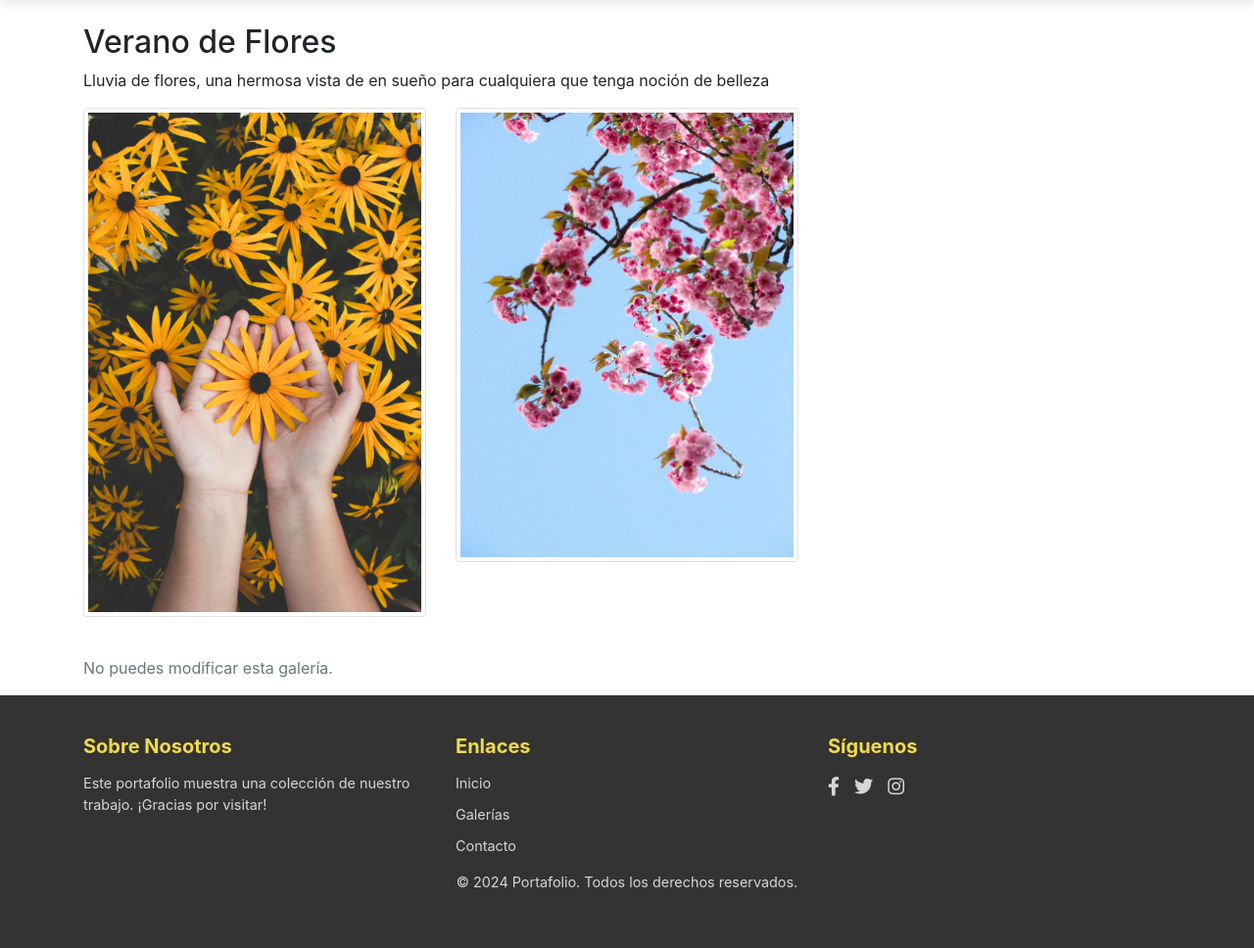
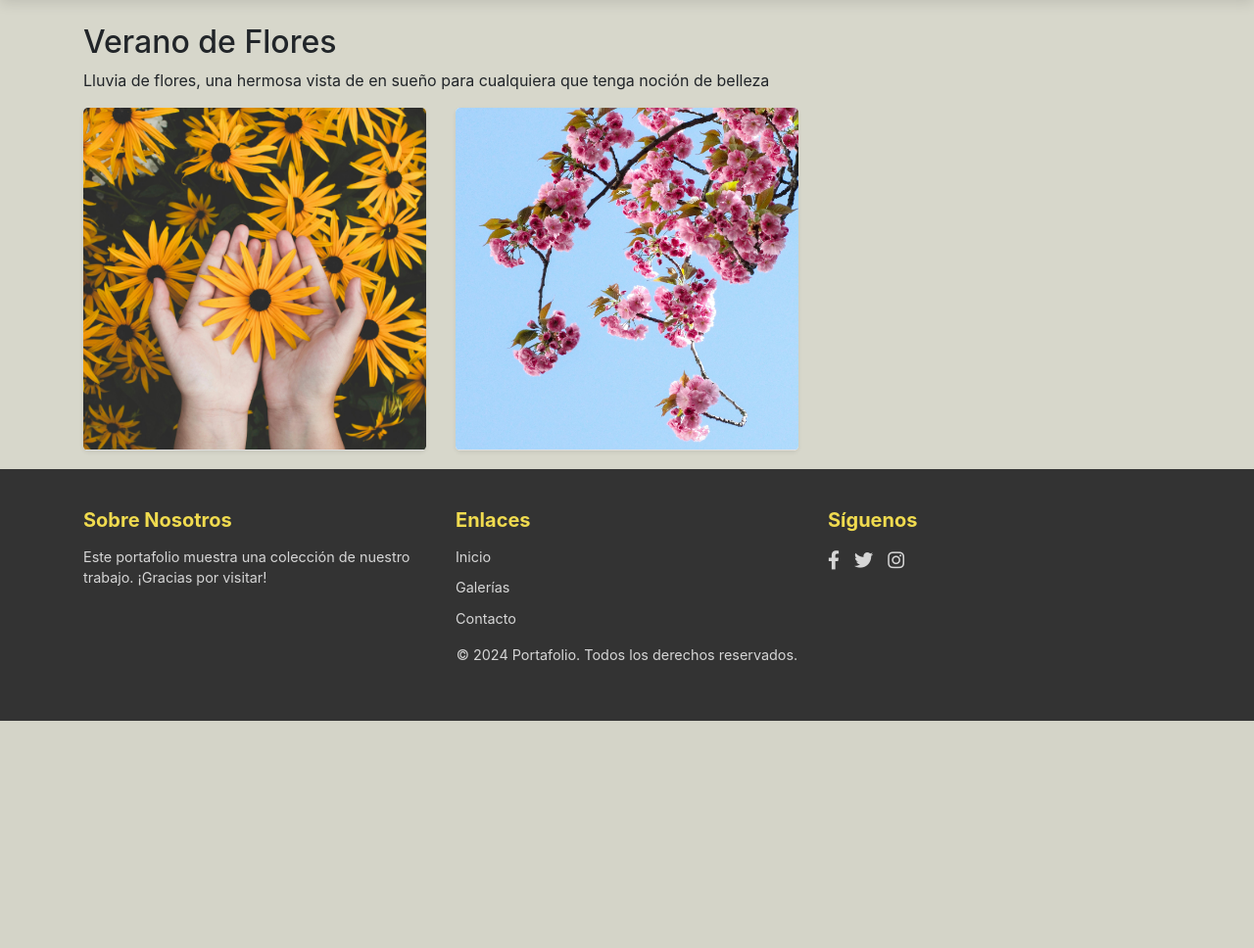
Before and after one commit to jhonRR28/Galeria, a Django app: page /gallery/1/ in a window 1280 px wide. Shown: the part 64-1032 px from the top of the page at 98% size. After the commit the page ends 800 px from the top, so only its background shows below. Run offline with Django 5.2, Linux system fonts and the light colour scheme; data comes from the database, SQL or seed files in the repository; both versions use the stored data as it was after the commit; some libraries are stand-ins or nearby versions.

Commit message:
Ajustes en todas las vistas detalles e imagenes

```diff
--- a/gallery/static/gallery/css/styles.css
+++ b/gallery/static/gallery/css/styles.css
@@ -8,6 +8,8 @@ html, body {
 .container-main {
     margin: 0;
     padding: 0;
+    background-color: #d7d7cb; /* Color específico para la galería */
+
 }
 
 .container {
@@ -227,6 +229,7 @@ html, body {
     background: rgba(0, 0, 0, 0.5);
     opacity: 0;
     display: flex;
+    flex-direction: column;
     justify-content: center;
     align-items: center;
     transition: opacity 0.3s ease;
--- a/gallery/templates/gallery/gallery_detail.html
+++ b/gallery/templates/gallery/gallery_detail.html
@@ -3,40 +3,50 @@
 
 {% block content %}
 <div class="container mt-4">
-    <h2>{{ gallery.title }}</h2>
-    <p>{{ gallery.description }}</p>
+    <!-- Contenedor para título, descripción y botones alineados a la derecha -->
+    <div class="d-flex justify-content-between align-items-center">
+        <div>
+            <h2>{{ gallery.title }}</h2>
+            <p>{{ gallery.description }}</p>
+        </div>
+
+        <!-- Botones de modificar, eliminar y agregar imagen alineados a la derecha -->
+        {% if is_owner %}
+        <div class="d-flex gap-2">
+            <a href="{% url 'edit_gallery' gallery.id %}" class="btn btn-warning btn-sm mr-3">Modificar Galería</a>
+            <a href="{% url 'delete_gallery' gallery.id %}" class="btn btn-danger btn-sm mr-3">Eliminar Galería</a>
+            <a href="{% url 'add_image_to_gallery' gallery.id %}" class="btn btn-primary btn-sm">Agregar Imagen</a>
+        </div>
+        {% endif %}
+    </div>
 
     <!-- Muestra las imágenes de la galería -->
-    <div class="gallery-images row">
+    <div class="gallery-section row">
         {% for image in images %}
             <div class="col-md-4 mb-3">
-                <img src="{% static image.image_file.url %}" alt="{{ image.title }}" class="img-thumbnail">
+                <div class="card mb-0 shadow-sm border-0 overflow-hidden rounded-lg card-square">
+                    <div class="card-image-wrapper position-relative">
+                        <img src="{% static image.image_file.url %}" alt="{{ image.title }}" class="card-img-top">
 
-                <!-- Botones de modificar y eliminar para cada imagen -->
-                {% if is_owner %}
-                    <div class="mt-2 d-flex justify-content-between">
-                        <a href="{% url 'edit_image' image.id %}" class="btn btn-outline-warning btn-sm">Modificar</a>
-                        <form action="{% url 'delete_image' image.id %}" method="post" style="display:inline;">
-                            {% csrf_token %}
-                            <button type="submit" class="btn btn-outline-danger btn-sm" onclick="return confirm('¿Estás seguro de eliminar esta imagen?');">Eliminar</button>
-                        </form>
+                        <!-- Overlay que contiene el título y botones -->
+                        <div class="card-overlay d-flex flex-column justify-content-end p-3 text-white">
+                            <h5 class="card-title">{{ image.title }}</h5>
+
+                            <!-- Contenedor para los botones, alineados a izquierda y derecha -->
+                            <div class="d-flex justify-content-between w-100 gap-2">
+                                <a href="{% url 'edit_image' image.id %}" class="btn btn-warning btn-sm">Modificar</a>
+                                <form action="{% url 'delete_image' image.id %}" method="post" style="display:inline;">
+                                    {% csrf_token %}
+                                    <button type="submit" class="btn btn-danger btn-sm" onclick="return confirm('¿Estás seguro de eliminar esta imagen?');">Eliminar</button>
+                                </form>
+                            </div>
+                        </div>
                     </div>
-                {% endif %}
+                </div>
             </div>
         {% empty %}
             <p class="text-muted">No hay imágenes en esta galería.</p>
         {% endfor %}
     </div>
-
-    <!-- Mostrar botones solo si el usuario es el propietario de la galería -->
-    {% if is_owner %}
-        <div class="mt-4 d-flex justify-content-start">
-            <a href="{% url 'edit_gallery' gallery.id %}" class="btn btn-outline-warning mr-2">Modificar Galería</a>
-            <a href="{% url 'delete_gallery' gallery.id %}" class="btn btn-outline-danger mr-2">Eliminar Galería</a>
-            <a href="{% url 'add_image_to_gallery' gallery.id %}" class="btn btn-outline-primary mr-2">Agregar Imagen</a>
-        </div>
-    {% else %}
-        <p class="text-muted mt-4">No puedes modificar esta galería.</p>
-    {% endif %}
 </div>
 {% endblock %}
```
Also changed, not shown: gallery/templates/gallery/user_galleries.html (+18 -54 lines), db.sqlite3.
